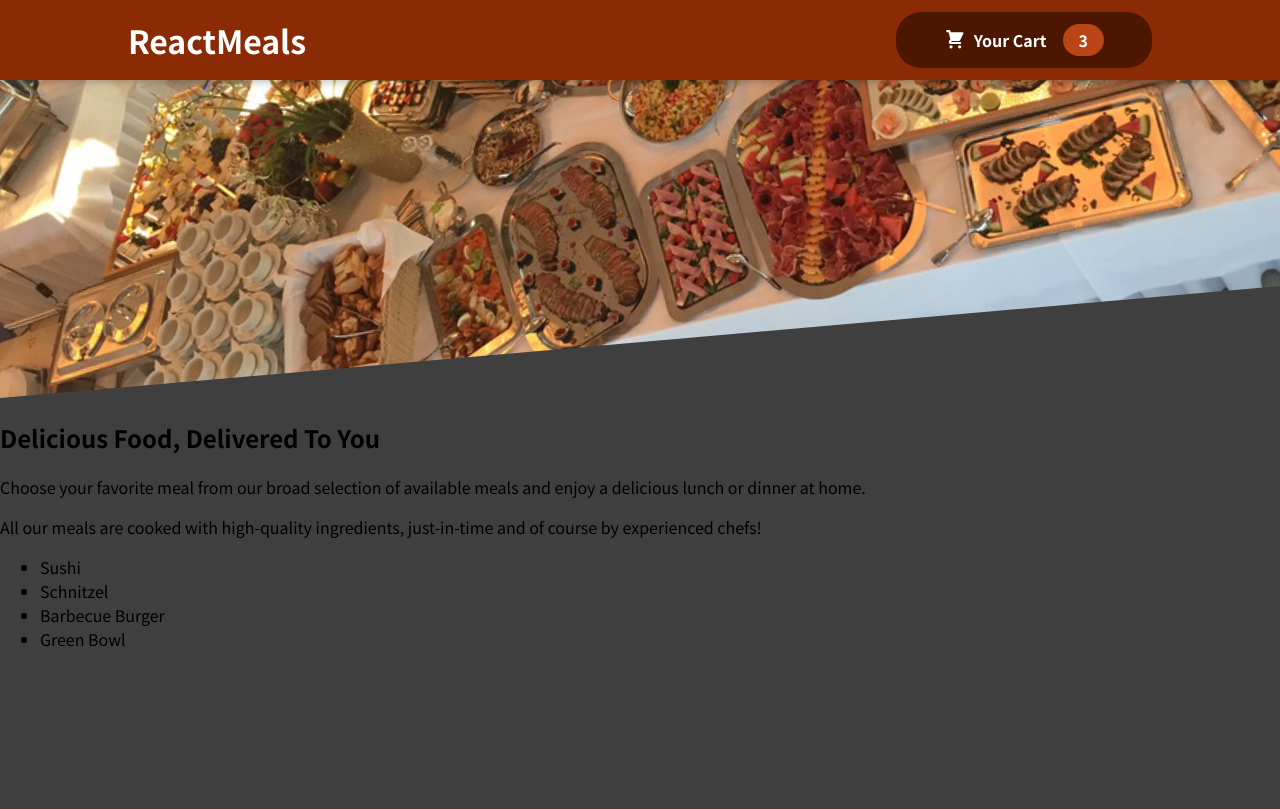
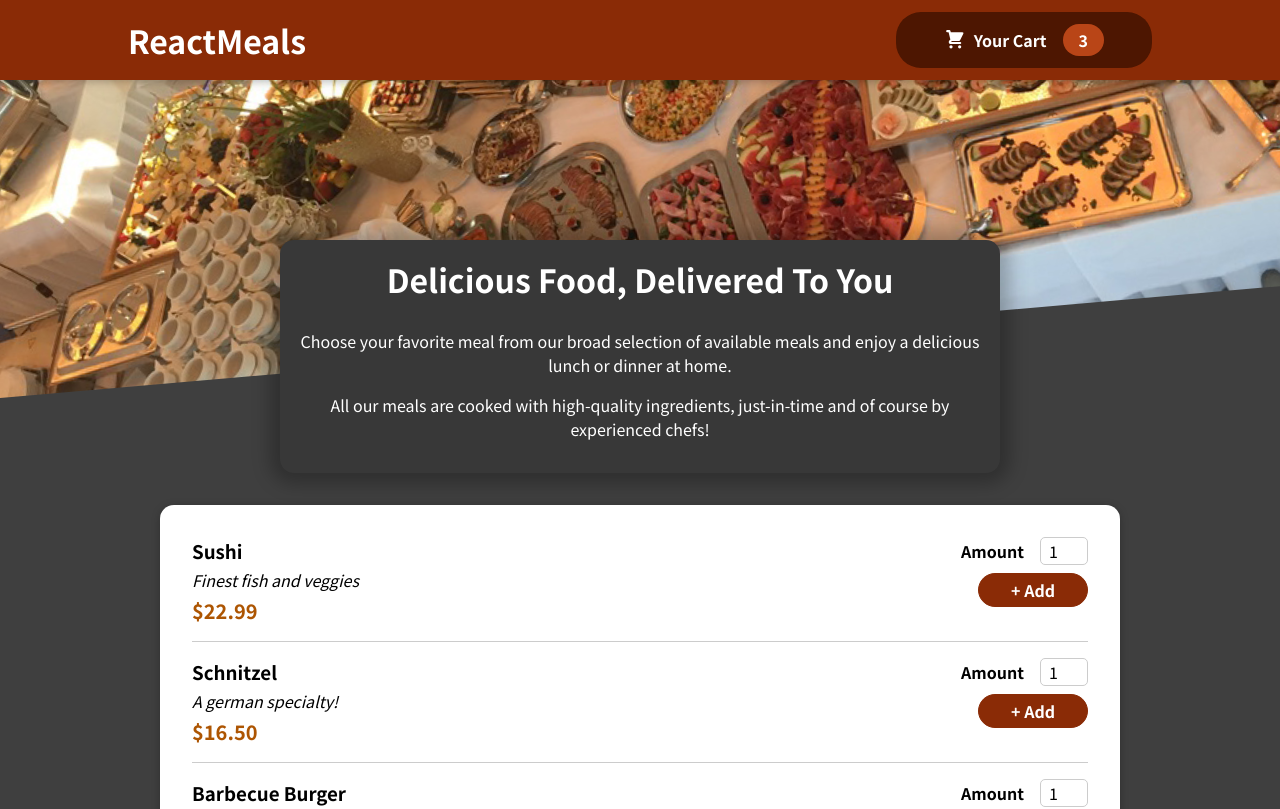
Before and after one commit to Rudra2501/Restaurant-project, a React (Create React App) app: page / in a window 1280 px wide. Shown: the top 809 px of the page. Built offline with nearby package versions, Linux system fonts and the light colour scheme.

Commit message:
add form

```diff
--- a/src/components/Meals/AvailableMeals.js
+++ b/src/components/Meals/AvailableMeals.js
@@ -1,3 +1,5 @@
+import Card from "../UI/Card";
+import MealItem from "./MealItem/MealItem";
 import classes from "./AvailableMeals.module.css";
 
 const DUMMY_MEALS = [
@@ -29,12 +31,19 @@
 
 const AvailableMeals = () => {
   const mealsList = DUMMY_MEALS.map((meal) => (
-    <li key={meal.id}>{meal.name}</li>
+    <MealItem
+      key={meal.id}
+      name={meal.name}
+      description={meal.description}
+      price={meal.price}
+    />
   ));
 
   return (
     <section className={classes.meals}>
-      <ul>{mealsList}</ul>
+      <Card>
+        <ul>{mealsList}</ul>
+      </Card>
     </section>
   );
 };
--- a/src/components/Meals/AvailableMeals.module.css
+++ b/src/components/Meals/AvailableMeals.module.css
@@ -0,0 +1,24 @@
+.meals {
+  max-width: 60rem;
+  width: 90%;
+  margin: 2rem auto;
+  animation: meals-appear 1s ease-out forwards;
+}
+
+.meals ul {
+  list-style: none;
+  margin: 0;
+  padding: 0;
+}
+
+@keyframes meals-appear {
+  from {
+    opacity: 0;
+    transform: translateY(3rem);
+  }
+
+  to {
+    opacity: 1;
+    transform: translateY(0);
+  }
+}
--- /dev/null
+++ b/src/components/Meals/MealItem/MealItem.js
@@ -0,0 +1,21 @@
+import MealItemForm from "./MealItemForm";
+import classes from "./MealItem.module.css";
+
+const MealItem = (props) => {
+  const price = `$${props.price.toFixed(2)}`;
+
+  return (
+    <li className={classes.meal}>
+      <div>
+        <h3>{props.name}</h3>
+        <div className={classes.description}>{props.description}</div>
+        <div className={classes.price}>{price}</div>
+      </div>
+      <div>
+        <MealItemForm id={props.id} />
+      </div>
+    </li>
+  );
+};
+
+export default MealItem;
--- /dev/null
+++ b/src/components/Meals/MealItem/MealItem.module.css
@@ -0,0 +1,22 @@
+.meal {
+  display: flex;
+  justify-content: space-between;
+  margin: 1rem;
+  padding-bottom: 1rem;
+  border-bottom: 1px solid #ccc;
+}
+
+.meal h3 {
+  margin: 0 0 0.25rem 0;
+}
+
+.description {
+  font-style: italic;
+}
+
+.price {
+  margin-top: 0.25rem;
+  font-weight: bold;
+  color: #ad5502;
+  font-size: 1.25rem;
+}
--- /dev/null
+++ b/src/components/Meals/MealItem/MealItemForm.js
@@ -0,0 +1,23 @@
+import Input from "../../UI/Input";
+import classes from "./MealItemForm.module.css";
+
+const MealItemForm = (props) => {
+  return (
+    <form className={classes.form}>
+      <Input
+        label="Amount"
+        input={{
+          id: "amount_" + props.id,
+          type: "number",
+          min: "1",
+          max: "5",
+          step: "1",
+          defaultValue: "1",
+        }}
+      />
+      <button>+ Add</button>
+    </form>
+  );
+};
+
+export default MealItemForm;
--- /dev/null
+++ b/src/components/Meals/MealItem/MealItemForm.module.css
@@ -0,0 +1,20 @@
+.form {
+  text-align: right;
+}
+
+.form button {
+  font: inherit;
+  cursor: pointer;
+  background-color: #8a2b06;
+  border: 1px solid #8a2b06;
+  color: white;
+  padding: 0.25rem 2rem;
+  border-radius: 20px;
+  font-weight: bold;
+}
+
+.form button:hover,
+.form button:active {
+  background-color: #641e03;
+  border-color: #641e03;
+}
--- a/src/components/Meals/MealsSummary.module.css
+++ b/src/components/Meals/MealsSummary.module.css
@@ -0,0 +1,18 @@
+.summary {
+  text-align: center;
+  max-width: 45rem;
+  width: 90%;
+  margin: auto;
+  margin-top: -10rem;
+  position: relative;
+  background-color: #383838;
+  color: white;
+  border-radius: 14px;
+  padding: 1rem;
+  box-shadow: 0 1px 18px 10px rgba(0, 0, 0, 0.25);
+}
+
+.summary h2 {
+  font-size: 2rem;
+  margin-top: 0;
+}
--- /dev/null
+++ b/src/components/UI/Card.js
@@ -0,0 +1,7 @@
+import classes from "./Card.module.css";
+
+const Card = (props) => {
+  return <div className={classes.card}>{props.children}</div>;
+};
+
+export default Card;
--- /dev/null
+++ b/src/components/UI/Card.module.css
@@ -0,0 +1,6 @@
+.card {
+  padding: 1rem;
+  box-shadow: 0 2px 8px rgba(0, 0, 0, 0.25);
+  border-radius: 14px;
+  background-color: white;
+}
--- /dev/null
+++ b/src/components/UI/Input.js
@@ -0,0 +1,12 @@
+import classes from "./Input.module.css";
+
+const Input = (props) => {
+  return (
+    <div className={classes.input}>
+      <label htmlFor={props.input.id}>{props.label}</label>
+      <input {...props.input} />
+    </div>
+  );
+};
+
+export default Input;
--- /dev/null
+++ b/src/components/UI/Input.module.css
@@ -0,0 +1,18 @@
+.input {
+  display: flex;
+  align-items: center;
+  margin-bottom: 0.5rem;
+}
+
+.input label {
+  font-weight: bold;
+  margin-right: 1rem;
+}
+
+.input input {
+  width: 3rem;
+  border-radius: 5px;
+  border: 1px solid #ccc;
+  font: inherit;
+  padding-left: 0.5rem;
+}
```
